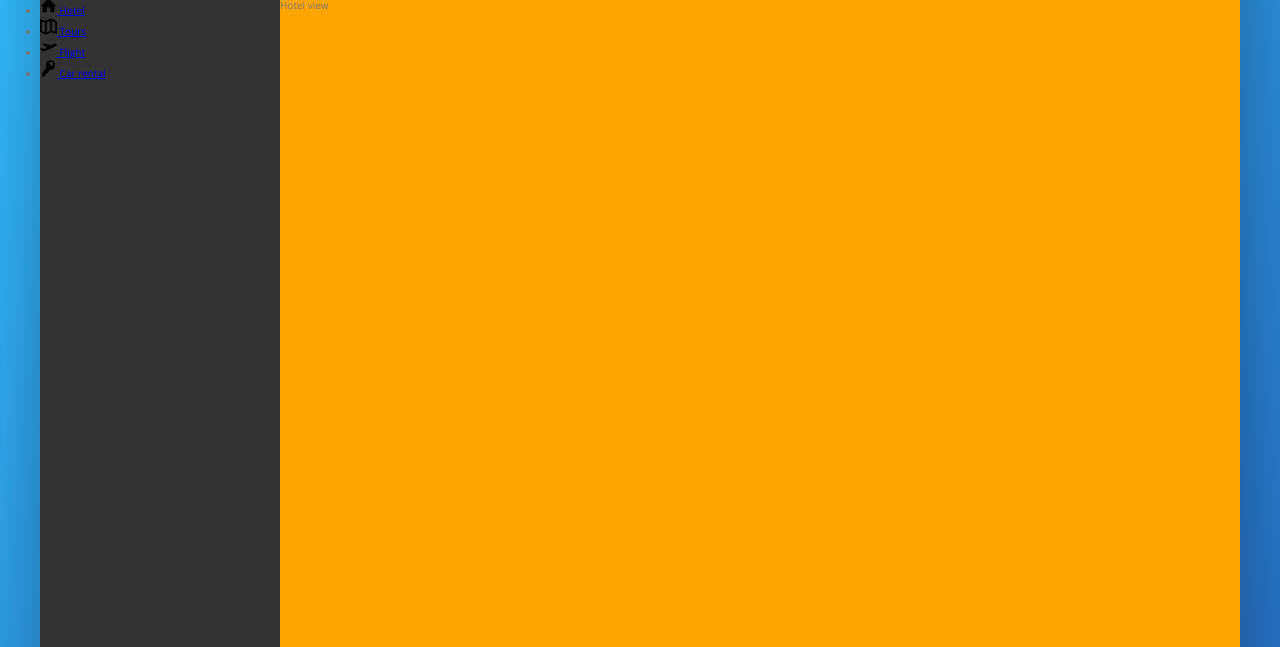
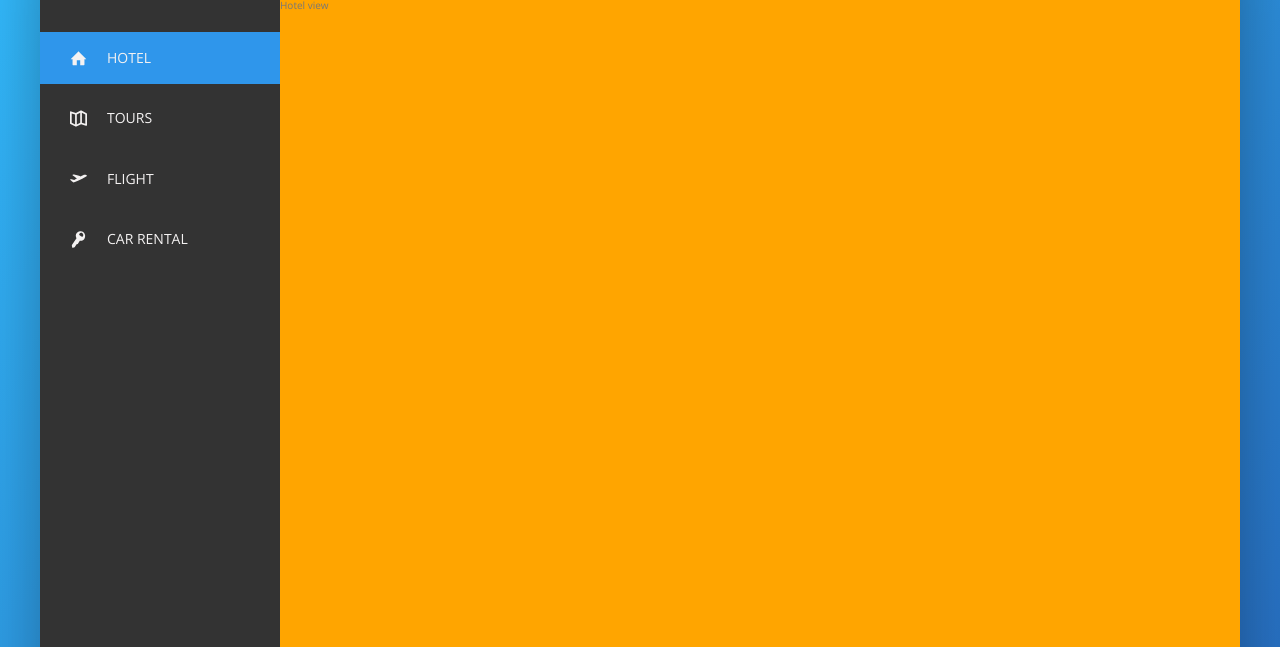
Before and after one commit to luuidy/trillo, a website: page index.html in a window 1280 px wide. Shown: the part 153-800 px from the top of the page. Drawn offline with nearby package versions, Linux system fonts and the light colour scheme.

Commit message:
feat: finalizando sidebar

```diff
--- a/index.html
+++ b/index.html
@@ -45,7 +45,7 @@
             <div class="content">
                 <nav class="sidebar">
                     <ul class="side-nav">
-                        <li class="side-nav__item">
+                        <li class="side-nav__item side-nav__item--active">
                             <a href="#" class="side-nav__link">
                                 <svg class="side-nav__icon">
                                     <use xlink:href="img/sprite.svg#icon-home"></use>
--- a/sass/_components.scss
+++ b/sass/_components.scss
@@ -116,15 +116,59 @@
 
 /////////////////// SIDE Navigation
 .side-nav{
+    font-size: 1.4rem;
+    list-style: none;
+    margin-top: 3.5rem;
+
     &__item{
+        position: relative;
 
+        //padding para todos filhos, menos para o ultimo
+        &:not(:last-child){
+            margin-bottom: .8rem;
+        }
     }
 
-    &__link{
+    &__item::before{
+        content: "";
+        position: absolute;
+        top: 0;
+        left: 0;
+        height: 100%;
+        width: 3px;
+        z-index: 1;
+        background-color: var(--color-primary);
+        transform-origin: center;
+        transition: .2s,  width .4s cubic-bezier(.49,.51,0,.99) .2s;
+        transform: scaleY(0);
+    }
 
+    &__item:hover::before, &__item--active::before{
+        transform: scaleY(1);
+        width: 100%;
+    }
+
+    &__item:active::before{
+        background-color: var(--color-primary-dark);
+    }
+
+
+    &__link:link,
+    &__link:visited{
+        color: var(--color-grey-light-2);
+        text-decoration: none;
+        text-transform: uppercase;
+        display: block;
+        padding: 1.5rem 3rem;
+        display: flex;
+        position: relative;
+        z-index: 5;
+        align-items: center;
     }
 
     &__icon{
+        fill: currentColor; //Usar a mesma cor dos parentes ou seja, do __LINK
+        margin-right: 2rem;
         width: 1.7rem;
         height: 1.7rem;
     }
```
Also changed, not shown: css/style.css.
